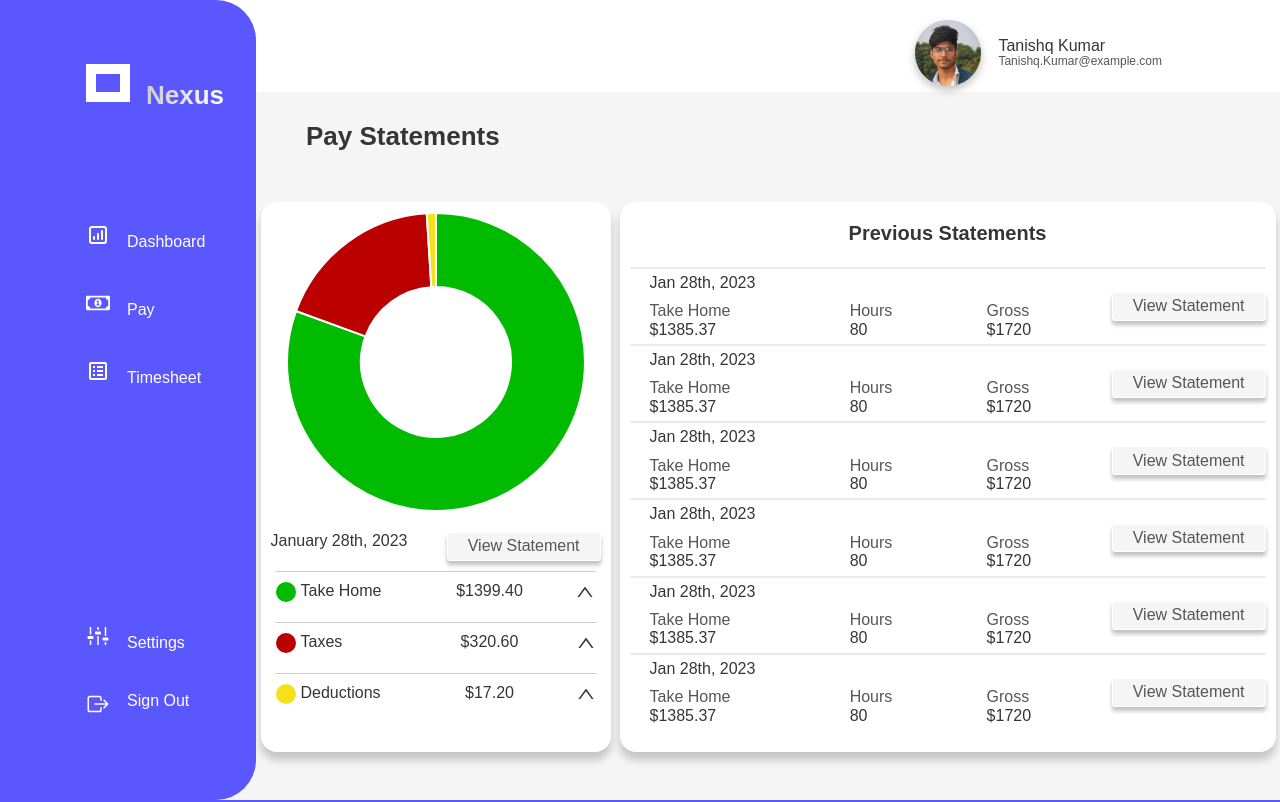
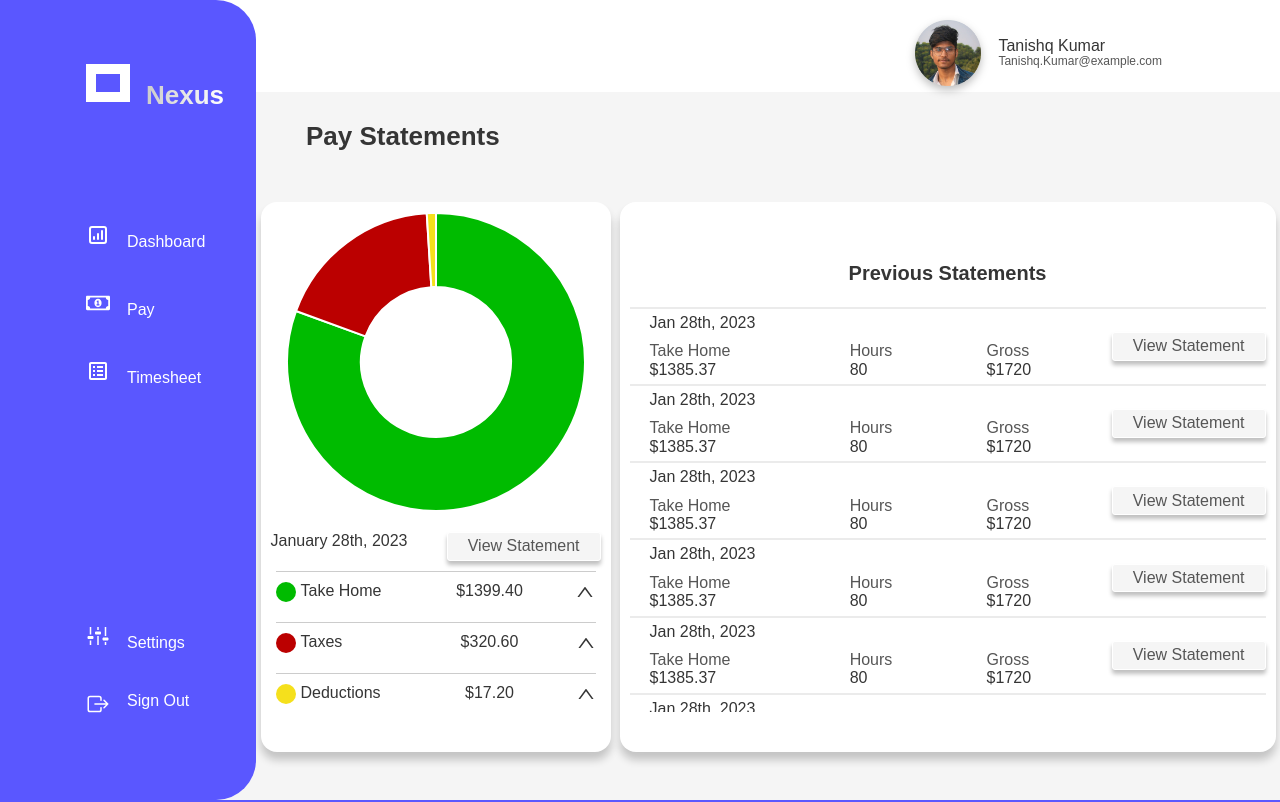
Before and after one commit to JosephHuntley/nexus, a Next.js app: page /pay in a window 1280 px wide. Shown: the top 802 px of the page. Built offline with nearby package versions, Linux system fonts and the light colour scheme; sample sign-in values are in the browser's storage.

Commit message:
Fixed innerbox

```diff
--- a/src/components/Pay/PayStatements/PayStatementsStyles.ts
+++ b/src/components/Pay/PayStatements/PayStatementsStyles.ts
@@ -2,8 +2,9 @@ import styled from 'styled-components';
 
 export const InnerBox = styled.div`
 	width: 100%;
-	height: 95%;
+	height: calc(100% - 8rem);
 	padding: 0 1rem;
+	margin: 4rem 0;
 	padding-bottom: 3rem;
 
 	display: flex;
```
